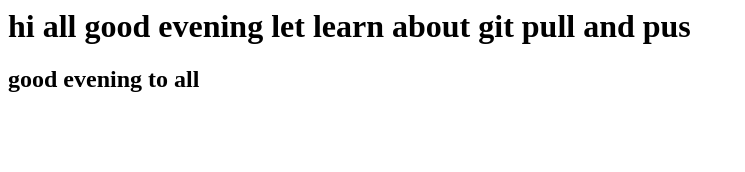
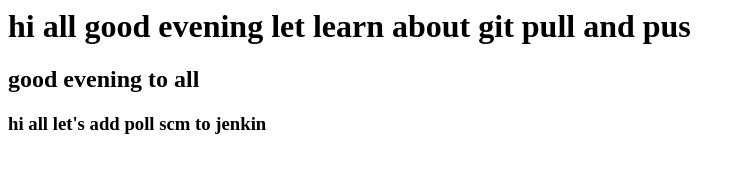
Before and after one commit to saikiran22052000/MyNewRepo, a plain HTML site: page index.html in a window 1280 px wide. Shown: the whole page, without its empty margins (0-745 px from the left). Drawn offline with Linux system fonts and the light colour scheme.

Commit message:
Add new heading to index.html

```diff
--- a/index.html
+++ b/index.html
@@ -2,3 +2,5 @@
 
 
 <h2> good evening to all</h2>
+
+<h3> hi all let's add poll scm to jenkin</h3>
```
